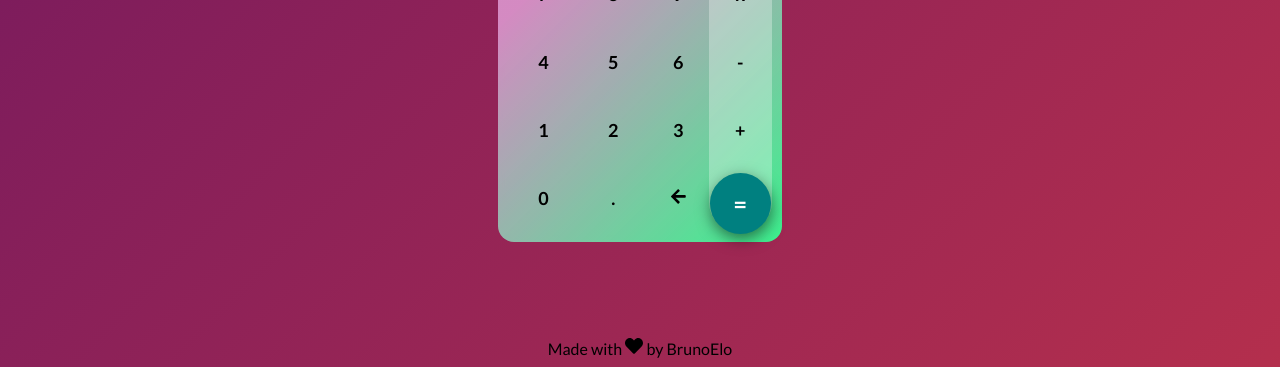
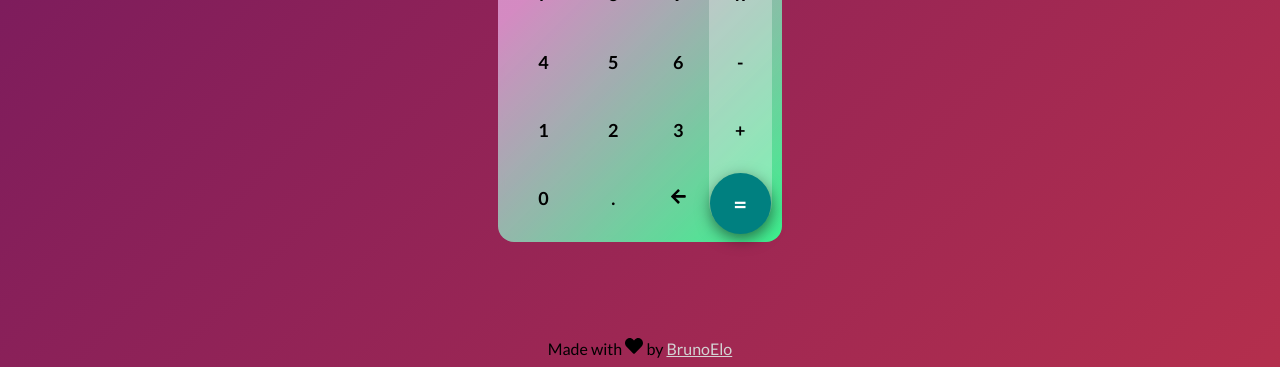
Before and after one commit to BrunoElo/calculator, a plain HTML site: page index.html in a window 1280 px wide. Shown: the part 433-800 px from the top of the page. Drawn offline with Linux system fonts and the light colour scheme.

Commit message:
Add files via upload

```diff
--- a/index.html
+++ b/index.html
@@ -70,8 +70,8 @@
         </div>
         <p class="love">Made with <svg width='18px' xmlns="http://www.w3.org/2000/svg" viewBox="0 0 512 512">
                 <path
-                    d="M462.3 62.6C407.5 15.9 326 24.3 275.7 76.2L256 96.5l-19.7-20.3C186.1 24.3 104.5 15.9 49.7 62.6c-62.8 53.6-66.1 149.8-9.9 207.9l193.5 199.8c12.5 12.9 32.8 12.9 45.3 0l193.5-199.8c56.3-58.1 53-154.3-9.8-207.9z" />
-                </svg> by BrunoElo</p>
+                    d="M462.3 62.6C407.5 15.9 326 24.3 275.7 76.2L256 96.5l-19.7-20.3C186.1 24.3 104.5 15.9 49.7 62.6c-62.8 53.6-66.1 149.8-9.9 207.9l193.5 199.8c12.5 12.9 32.8 12.9 45.3 0l193.5-199.8c56.3-58.1 53-154.3-9.8-207.9z"/>
+                </svg> by <a style="color: lightgray;" href="https://twitter.com/BrunoElo_">BrunoElo</a></p>
         <!-- custom js -->
         <script type="text/javascript" src="assets/js/script.js"></script>
     </body>
```
